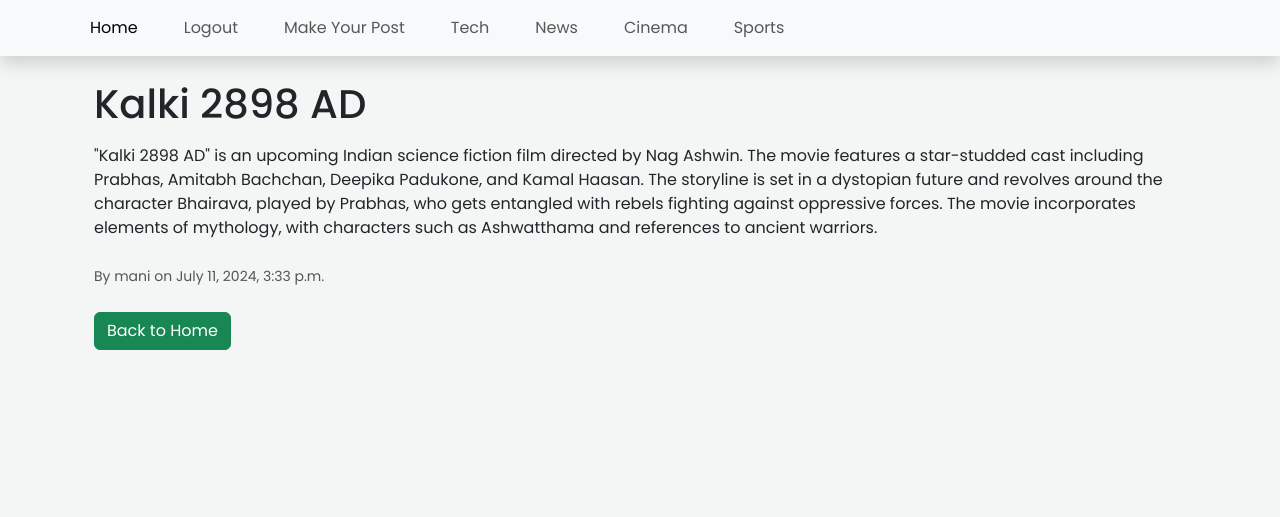
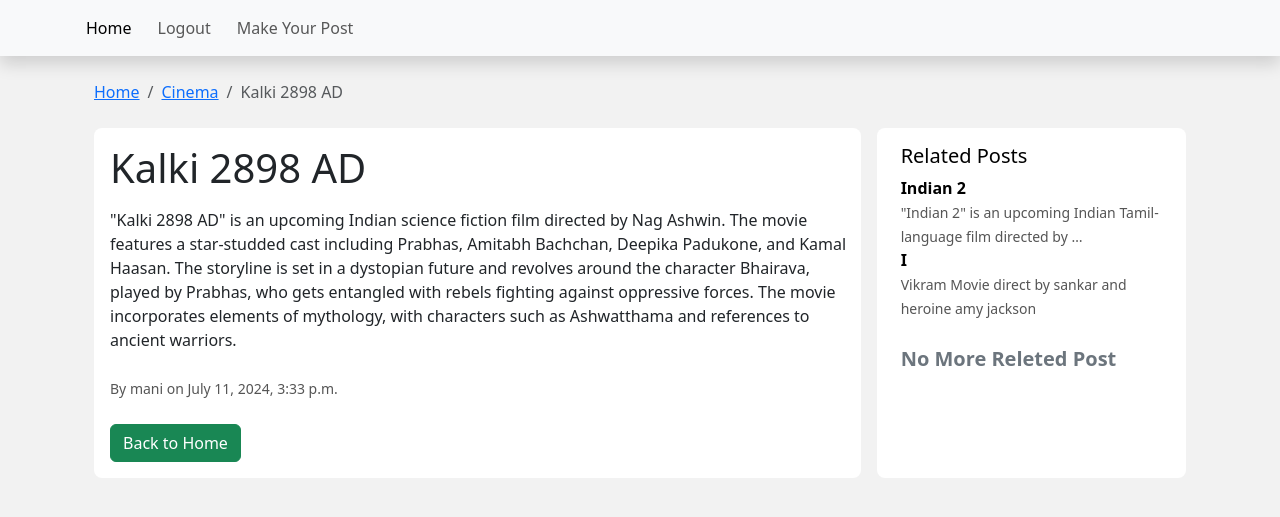
Before and after one commit to manihustler03/Blog-App-By-Django, a Django app: page /post/7/ in a window 1280 px wide. Shown: the top 517 px of the page. Run offline with Django 5.2, Linux system fonts and the light colour scheme; a user stored in the database is signed in; data comes from the database, SQL or seed files in the repository; both versions use the stored data as it was after the commit.

Commit message:
category section added and related post section added

```diff
--- a/myblog/management/commands/populate_category.py
+++ b/myblog/management/commands/populate_category.py
@@ -8,7 +8,7 @@
 
     def handle(self, *args: Any, **options: Any):
         Category.objects.all().delete()
-        categories = ["Tech", "Cinema", "News", "Sports"]
+        categories = ["Tech", "Cinema", "News", "Sports","Viral"]
         for category_name in categories:
             Category.objects.create(name=category_name)
             self.stdout.write(self.style.SUCCESS("Complted"))
--- a/myblog/static/css/style.css
+++ b/myblog/static/css/style.css
@@ -1,72 +1,44 @@
 @import url('https://fonts.googleapis.com/css2?family=Poppins:ital,wght@0,100;0,200;0,300;0,400;0,500;0,600;0,700;0,800;0,900;1,100;1,200;1,300;1,400;1,500;1,600;1,700;1,800;1,900&display=swap');
+:root{
+    --bg:#F2F2F2;
+    --nav:#000000;
+}
 
-body {
+body{
     font-family: "Poppins", sans-serif;
-    background-color: red;
+    background-color:red;
+    /* background-image: linear-gradient(to right, rgb(244, 127, 127) , rgb(244, 244, 42)); */
+}
+nav{
+    background-color: #F2F2F2;
+}
 
-    margin: 0;
-    padding: 0;
-}
+
 *{
     margin: 0;
     padding: 0;
 }
-
-nav ul{
-    display: flex;
-    justify-content: center;
-    gap: 30px;
+.hover-scale{
+    transition: all 0.5s;
 }
-nav ul li{
-
-
+.hover-scale:hover{
+    transform: scale(1.05);
 }
 
-
-h1, h2, h3 {
-    color: #4CAF50;
-}
 
 ul {
     list-style: none;
     padding: 0;
 }
 
-
-
-ul li h2 {
-    margin-top: 0;
-    color: #333;
-}
-
-a {
-    color: #4CAF50;
-    text-decoration: none;
-}
-
 a:hover {
     text-decoration: underline;
 }
-
-
-
-
-
 
 small {
     color: #555;
 }
 
-a.button {
-    display: inline-block;
-    padding: 10px 20px;
-    background-color: #4CAF50;
-    color: #fff;
-    border-radius: 5px;
-    text-decoration: none;
-    margin-top: 10px;
+ul li{
+    padding-right: 10px;
 }
-
-a.button:hover {
-    background-color: #45a049;
-}
--- /dev/null
+++ b/myblog/static/sass/_utilities.scss
@@ -0,0 +1 @@
+$yellow: yelow;
--- a/myblog/templates/blog/base.html
+++ b/myblog/templates/blog/base.html
@@ -10,11 +10,11 @@
 </head>
 <style>
     body{
-        font-family: "Poppins", sans-serif;
-        background-color: red;
+        background-color: #F2F2F2;
     }
+
 </style>
-<body class="" style="background-color: #f3f6f4;">
+<body >
     {% include 'blog/header.html' %}
     <div class="container my-4">
         {% block content %}{% endblock %}
--- a/myblog/templates/blog/header.html
+++ b/myblog/templates/blog/header.html
@@ -1,25 +1,25 @@
-<nav class="navbar navbar-expand-lg bg-body-tertiary shadow">
+<nav class="navbar navbar-expand-lg bg-body-tertiary shadow navbar ">
   <div class="container">
     <div class="">
       <div class="collapse navbar-collapse" id="navbarSupportedContent">
         <ul class="navbar-nav mb-2 mb-lg-0">
           <li class="nav-item">
-            <a class="nav-link active" aria-current="page" href="{% url 'home' %}"
+            <a class="nav-link active link-offset-3-hover ps-1" aria-current="page" href="{% url 'home' %}"
               >Home</a
             >
           </li>
           {% if user.is_authenticated %}
           <li class="nav-item">
-            <a class="nav-link" aria-current="page" href="{% url 'logout' %}"
+            <a class="nav-link link-offset-3-hover" aria-current="page" href="{% url 'logout' %}"
               >Logout</a
             >
           </li>
 
           <li>
-            <a class="nav-link " href="{% url 'create_post' %}">Make Your Post</a>
+            <a class="nav-link link-offset-3-hover " href="{% url 'create_post' %}">Make Your Post</a>
 
           </li>
-          <li>
+          <!-- <li>
             <a class="nav-link" href="{% url 'category_tech'%}">Tech</a>
           </li>
           <li>
@@ -31,7 +31,7 @@
 
           <li>
             <a class="nav-link" href="{% url 'category_sport'%}">Sports</a>
-          </li>
+          </li> -->
           {% else %}
           <li><a class="nav-link" href="{% url 'login' %}">Login</a></li>
           <li><a class="nav-link" href="{% url 'register' %}">Register</a></li>
--- a/myblog/templates/blog/post_detail.html
+++ b/myblog/templates/blog/post_detail.html
@@ -1,10 +1,49 @@
 {% extends "blog/base.html" %} {% block title %}{{ post.title }}{% endblock %}
 {% block content %}
-<div class="container mt-4">
-  <h1>{{ post.title }}</h1>
-  <p class="py-2">{{ post.content }}</p>
-  <small>By {{ post.author }} on {{ post.timestamp }}</small>
-  <br /><br />
-  <a href="{% url 'home' %}" class="btn btn-success text-decoration-none">Back to Home</a>
+<div class="container ">
+  <nav aria-label="breadcrumb">
+    <ol class="breadcrumb" style="background-color: #F2F2F2;">
+      <li class="breadcrumb-item"><a href="{% url 'home' %}">Home</a></li>
+      <li class="breadcrumb-item"><a href="{% url 'category' post.category %}">{{ post.category }}</a></li>
+
+      <li class="breadcrumb-item active" aria-current="page">{{post.title}}</li>
+    </ol>
+  </nav>
+  <div class=" mt-4 d-flex gap-3">
+    <div class="bg-white rounded-3 ps-3 py-3  " style="width: 75%; ">
+      <h1>{{ post.title }}</h1>
+      <p class="py-2">{{ post.content }}</p>
+      <small>By {{ post.author }} on {{ post.timestamp }}</small>
+      <br /><br />
+      <a href="{% url 'home' %}" class="btn btn-success text-decoration-none"
+        >Back to Home</a
+      >
+    </div>
+    <div class="bg-white rounded-3  px-4 py-3 text-black" style="width: 30%;">
+      <div>
+        <h5>Related Posts</h5>
+       <span>
+        {% with related_found=False %}
+        {% for item in allPosts %}
+            {% if item.category == post_category and item.title != post.title %}
+                <a class="text-decoration-none text-black " href="{% url 'post' item.id %}">
+                <p class="p-0 mb-0 fw-semibold">{{ item.title }}</p>
+                <small class="p-0">{{ item.content|truncatewords:10 }}</small>
+                </a>
+                {% with related_found=True %}
+
+                {% endwith %}
+            {% endif %}
+        {% endfor %}
+       </span>
+      {% if not related_found %}
+          <p class="py-4 fw-semibold fs-5 text-secondary">No More Releted Post </p>
+      {% endif %}
+  {% endwith %}
+
+
+      </div>
+    </div>
+  </div>
 </div>
 {% endblock %}
--- a/myblog/urls.py
+++ b/myblog/urls.py
@@ -14,5 +14,6 @@
     path('category-cinema/', views.Category_Cinema, name='category_cinema'),
     path('category-news/', views.Category_News, name='category_news'),
     path('category-sport/', views.Category_Sport, name='category_sport'),
+    path('category/<str:name>/', views.Category, name='category'),
 
 ]
--- a/myblog/views.py
+++ b/myblog/views.py
@@ -69,11 +69,13 @@
 def home(request):
     posts = BlogPost.objects.all()
     reversePost=posts[::-1]
-    return render(request, 'blog/home.html', {'posts': reversePost})
+    return render(request, 'blog/home.html', {'posts': reversePost,'tech':'Tech','cinema':'Cinema','news':'News','sports':'Sports'})
 @login_required
 def post_detail(request, post_id):
     post = get_object_or_404(BlogPost, id=post_id)
-    return render(request, 'blog/post_detail.html', {'post': post})
+    post_category=post.category
+    allPosts=BlogPost.objects.all()
+    return render(request, 'blog/post_detail.html', {'post': post,'allPosts':allPosts,'post_category':post_category})
 
 def Category_Tech(request):
     category = BlogPost.objects.filter(category="Tech")
@@ -87,3 +89,11 @@
 def Category_Sport(request):
     category = BlogPost.objects.filter(category="Sports")
     return render(request, 'blog/category.html', {'category': category,'name':'Sports'})
+
+def Category(request, name):
+    if name is not None:
+        category = BlogPost.objects.filter(category=name)
+        return render(request, 'blog/category.html', {'category': category, 'name': name})
+    else:
+        # Handle the case where name is None, maybe redirect or show an error
+        return render(request, 'blog/category.html', {'error': 'No category specified'})
```
Also changed, not shown: myblog/templates/blog/category.html (+8 -8 lines), myblog/templates/blog/home.html (+10 -2 lines), myproject/settings.py (+4 -3 lines), db.sqlite3.
